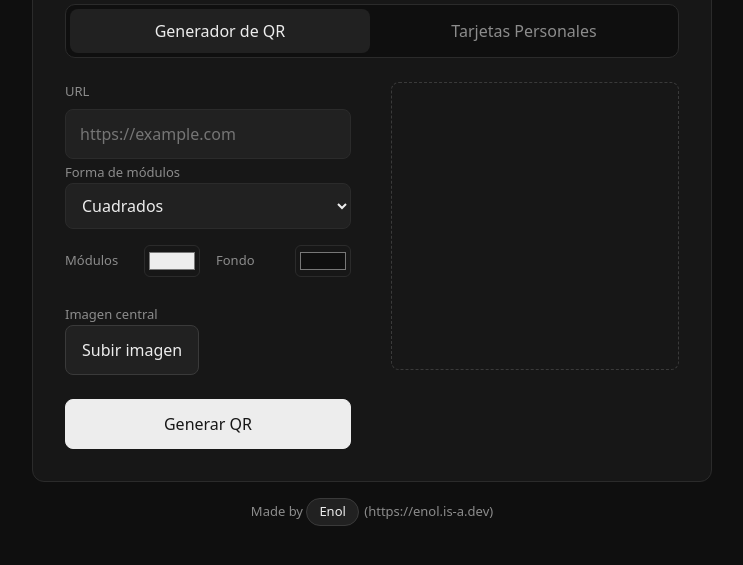
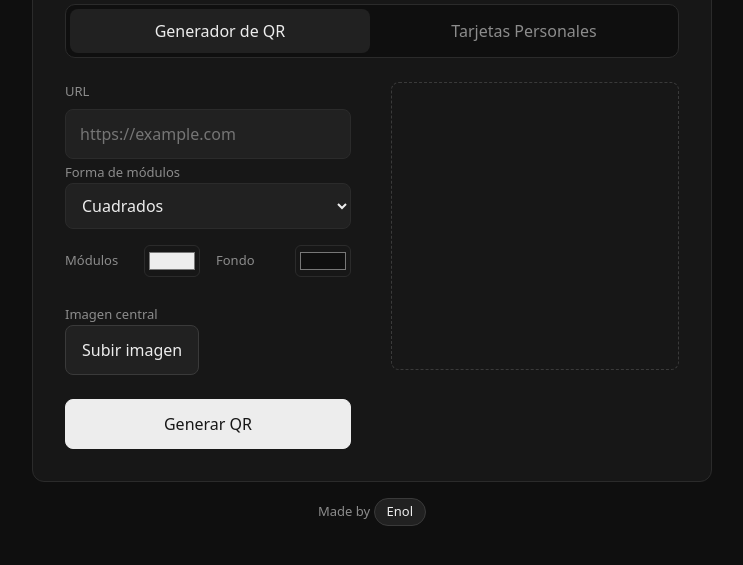
Before and after one commit to enol-mf/QR.Gen, a website with bundled scripts: page index.html in a window 1280 px wide. Shown: the part 179-744 px from the top of the page, without its empty margins (268-1011 px from the left). Built offline with nearby package versions, Linux system fonts and the light colour scheme.

Commit message:
Remove footer URL span from index.html
Removed the footer URL span for cleaner footer design.

```diff
--- a/index.html
+++ b/index.html
@@ -164,7 +164,6 @@
       <p class="footer__text">
         Made by
         <a class="footer__link" href="https://enol.is-a.dev" target="_blank" rel="noopener noreferrer">Enol</a>
-        <span class="footer__url">(https://enol.is-a.dev)</span>
       </p>
     </footer>
 
```
